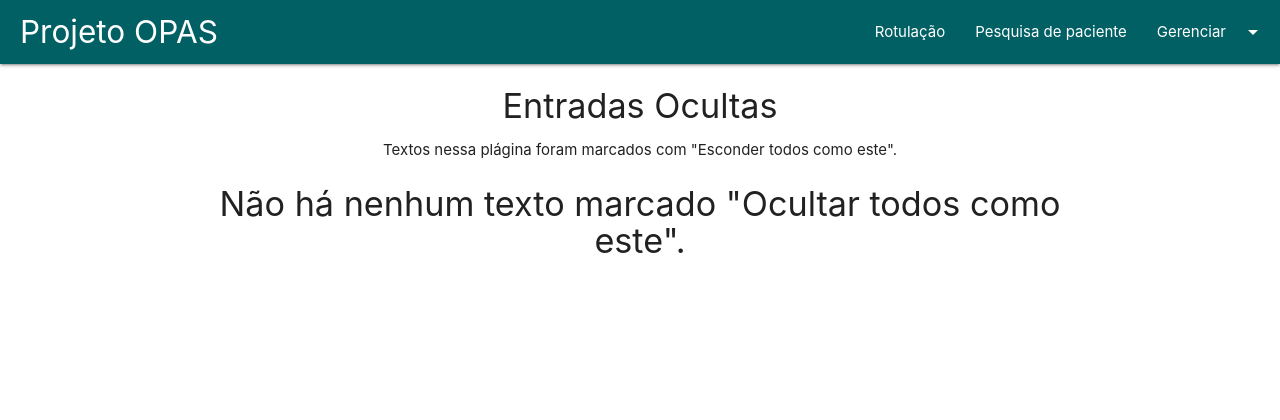
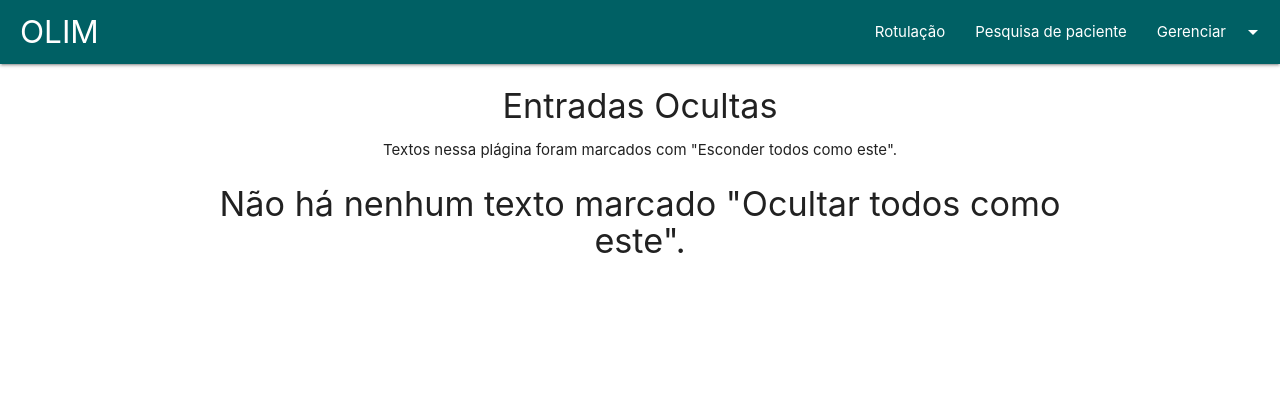
Before and after one commit to labora-lab/olim, a Flask app: page /hidden in a window 1280 px wide. Shown: the top 420 px of the page. Run offline with Flask 2, Linux system fonts and the light colour scheme; data that the repository does not hold is empty.

Commit message:
Fixed name on menu

```diff
--- a/olim/templates/base.html
+++ b/olim/templates/base.html
@@ -23,7 +23,7 @@
         <nav>
             <div class="nav-wrapper cyan darken-4">
                 <span class="brand-logo left tooltipped" data-tooltip="Open Labeller for Iterative Machine learning">
-                    Projeto OPAS<!-- OLIM -->
+                    OLIM
                 </span>
                 <ul id="nav-mobile" class="right">
                     <li><a href="./">Rotulação</a></li>
```
